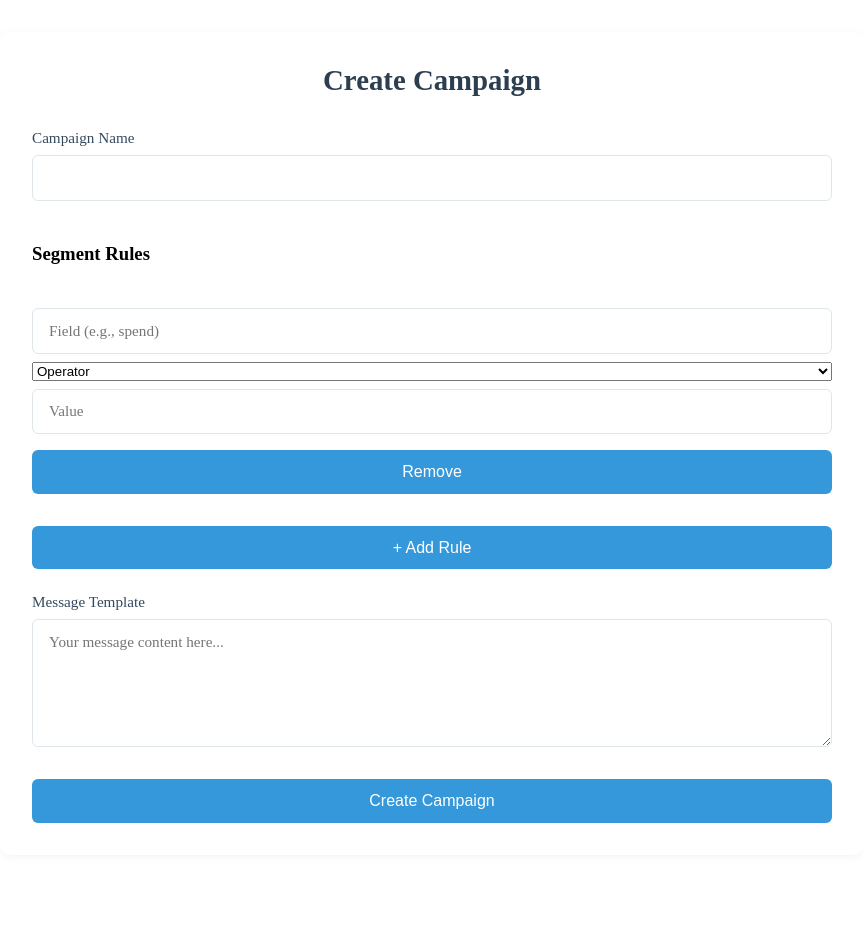
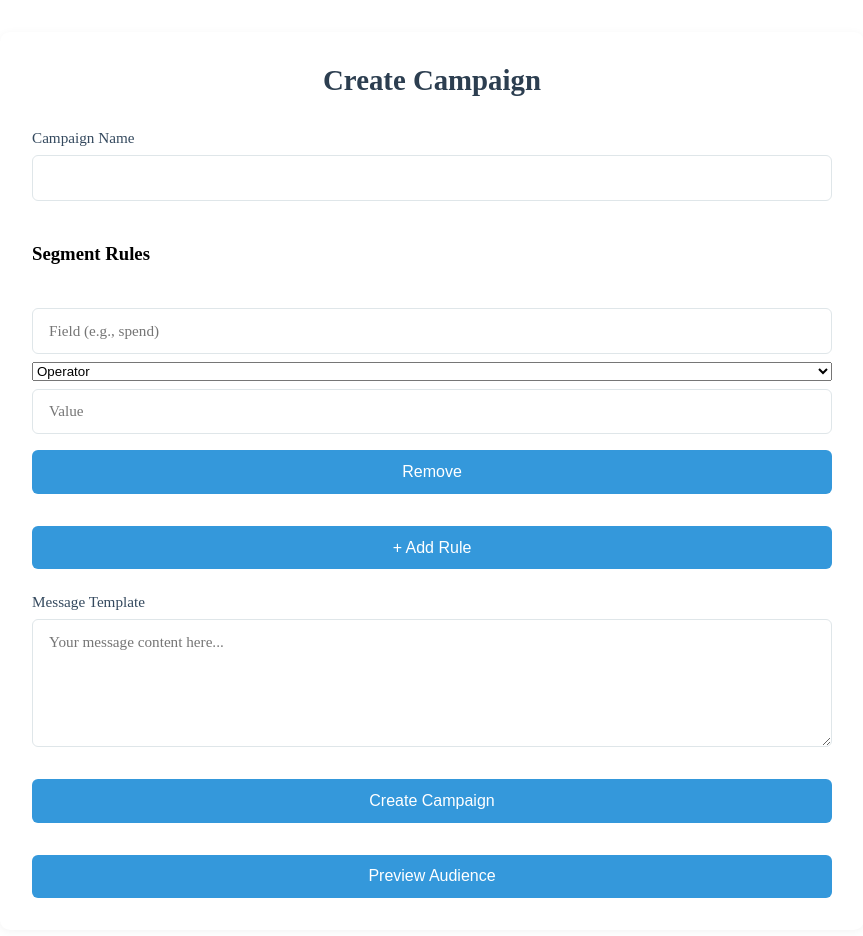
Before and after one commit to vibhu1805/mini-crm-frontend, a React (Create React App) app: page /campaigns/new in a window 1280 px wide. Shown: the top 936 px of the page, without its empty margins (208-1071 px from the left). Before the commit the page ends 887 px from the top, so only its background shows below. Built offline with nearby package versions, Linux system fonts and the light colour scheme; sample sign-in values are in the browser's storage.

Commit message:
Update createCampaign.js

```diff
--- a/src/Pages/createCampaign.js
+++ b/src/Pages/createCampaign.js
@@ -19,6 +19,14 @@ const CreateCampaign = () => {
     setForm({ ...form, [e.target.name]: e.target.value });
     setError('');
     setCreated(false);
+  };
+  const previewAudience = async () => {
+    try {
+      const res = await axios.post("http://localhost:5000/api/audience/preview", { rules });
+      setAudienceSize(res.data.audienceSize);
+    } catch (err) {
+      alert("Error fetching audience size");
+    }
   };
 
   const updateSegmentRule = (index, key, value) => {
@@ -120,7 +128,7 @@ const CreateCampaign = () => {
         <button type="submit" disabled={loading}>
           {loading ? 'Creating...' : 'Create Campaign'}
         </button>
-
+    <button onClick={previewAudience} className="bg-blue-500 text-white px-3 py-1 rounded mr-2">Preview Audience</button>
         {created && <p className="success">✅ Campaign created!</p>}
         {error && <p className="error">❌ {error}</p>}
       </form>
```
